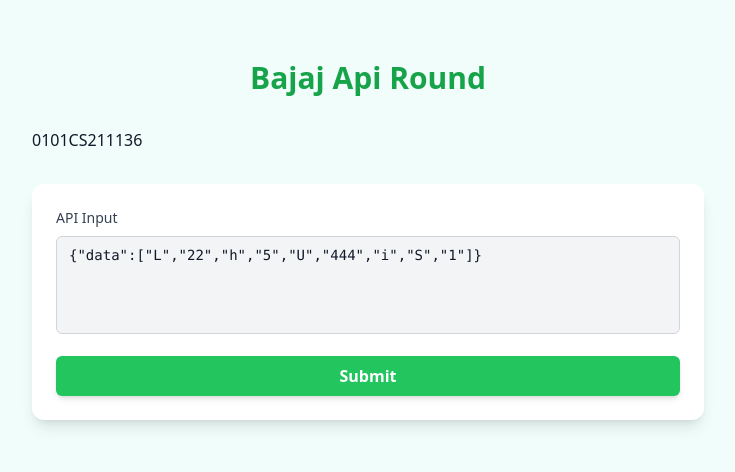
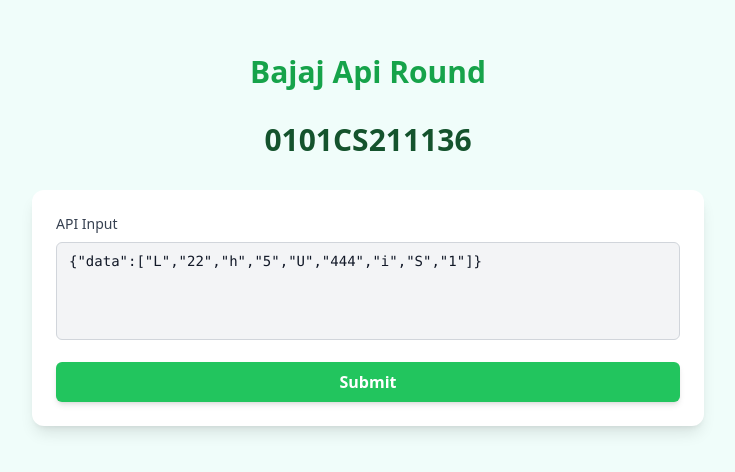
Before and after one commit to oyezaheer/bajajFrontend, a React (Vite) app: page / in a window 1280 px wide. Shown: the part 160-632 px from the top of the page, without its empty margins (272-1007 px from the left). Built offline with nearby package versions, Linux system fonts and the light colour scheme.

Commit message:
new changes

```diff
--- a/src/App.jsx
+++ b/src/App.jsx
@@ -81,7 +81,7 @@
     <div className="min-h-screen bg-teal-50 text-gray-900 flex items-center justify-center p-4">
       <div className="w-full max-w-2xl space-y-8">
         <h1 className="text-3xl font-bold text-center text-green-600">Bajaj Api Round</h1>
-        <h2>0101CS211136</h2>
+        <h2 className="text-3xl font-bold text-center text-green-900">0101CS211136</h2>
 
         <div className="space-y-4 bg-white p-6 rounded-xl shadow-lg">
           <div className="space-y-2">
```
